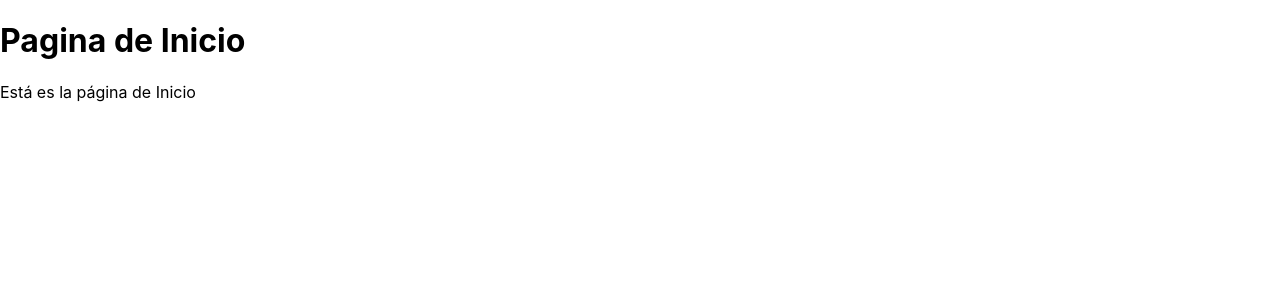
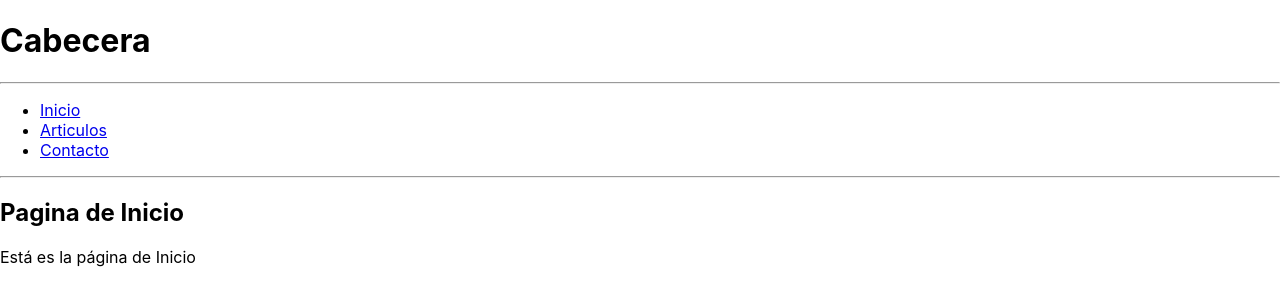
Before and after one commit to Carlos2693/master-react, a React (Create React App) app in the folder 07-routes/: page / in a window 1280 px wide. Shown: the top 306 px of the page. Built offline with nearby package versions, Linux system fonts and the light colour scheme.

Commit message:
Nav menu

```diff
--- a/07-routes/src/routers/RouterPrincipal.js
+++ b/07-routes/src/routers/RouterPrincipal.js
@@ -1,5 +1,5 @@
 import React from 'react'
-import { Routes, Route, Link, BrowserRouter } from 'react-router-dom'
+import { Routes, Route, NavLink, BrowserRouter } from 'react-router-dom'
 import { Articulos } from '../components/Articulos'
 import { Contacto } from '../components/Contacto'
 import { Error } from '../components/Error'
@@ -7,8 +7,26 @@ import { Inicio } from '../components/Inicio'
 
 export const RouterPrincipal = () => {
   return (
-    <div>
     <BrowserRouter>
+      <h1>Cabecera</h1>
+      <hr />
+
+      <nav>
+        <ul>
+          <li>
+            <NavLink to='/inicio'>Inicio</NavLink>
+          </li>
+          <li>
+            <NavLink to='/articulos'>Articulos</NavLink>
+          </li>
+          <li>
+            <NavLink to='/contacto'>Contacto</NavLink>
+          </li>
+        </ul>
+      </nav>
+      <hr />
+
+      <section className='contenido-principal'>
         <Routes>
           <Route path='/' element={<Inicio />} />
           <Route path='/inicio' element={<Inicio />} />
@@ -16,7 +34,7 @@ export const RouterPrincipal = () => {
           <Route path='/contacto' element={<Contacto />} />
           <Route path='*' element={<Error />} />
         </Routes>
+      </section>
     </BrowserRouter>
-    </div>
   )
 }
```
Lines whose indentation alone changed are shown as unchanged.
